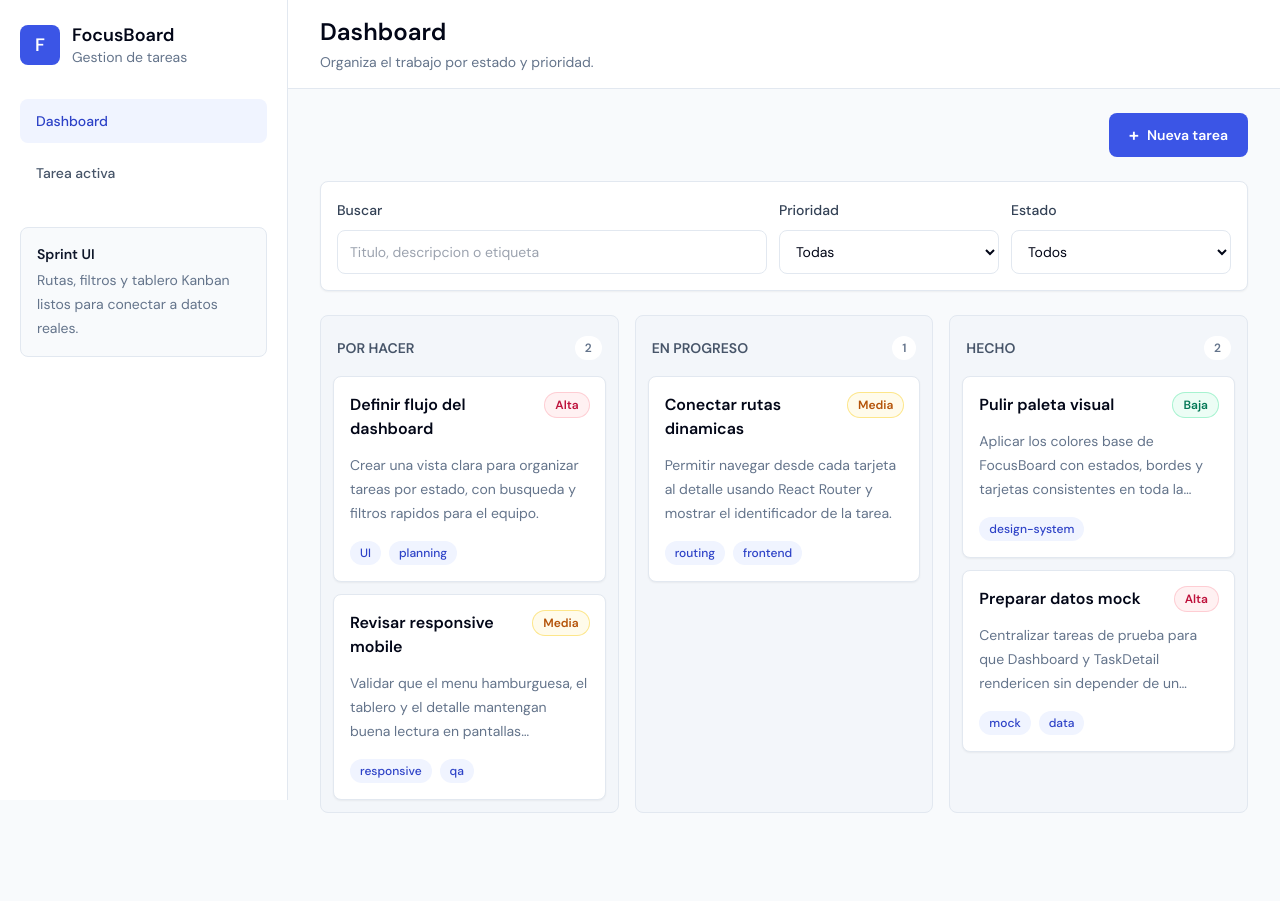
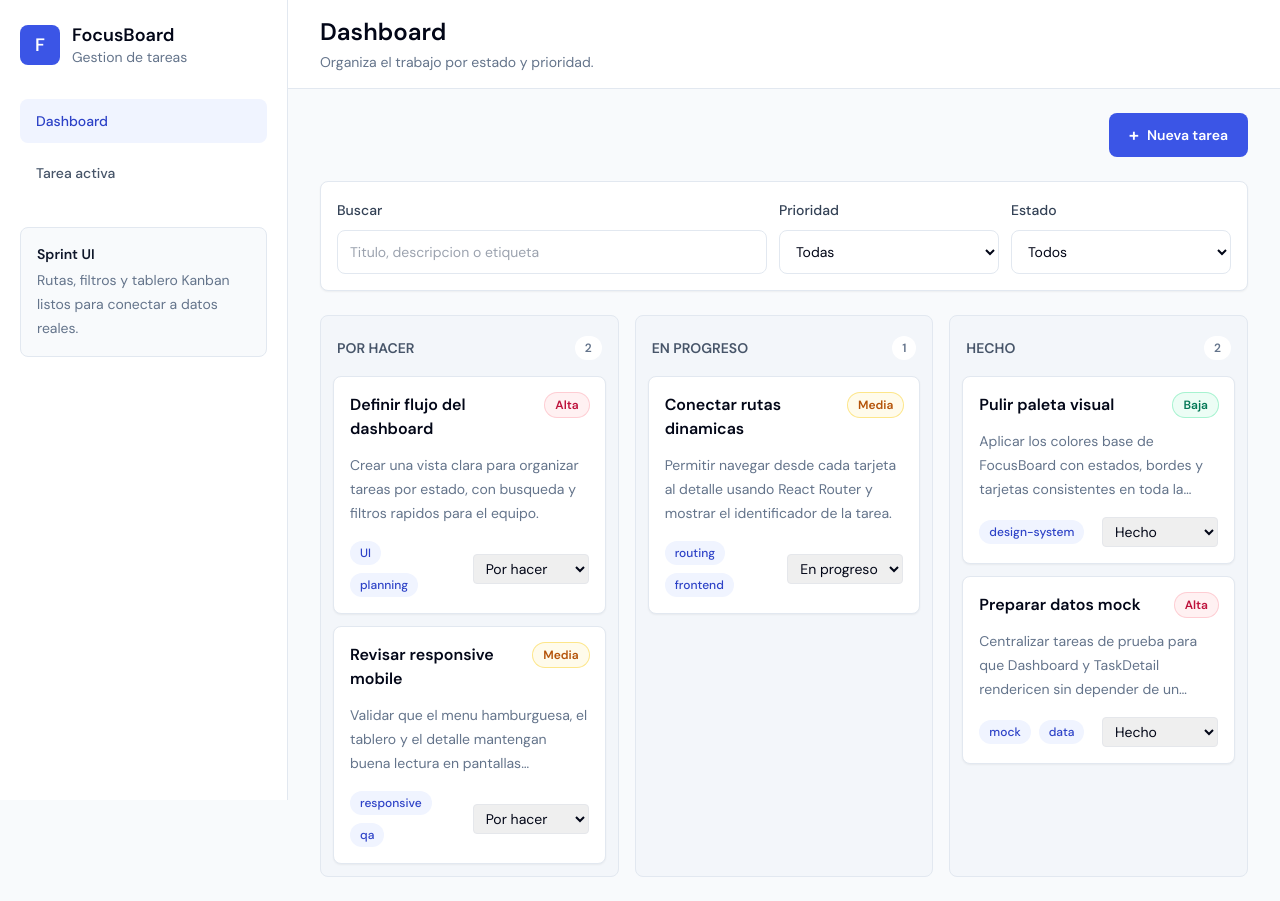
Before and after one commit to jhorch1/focusboard, a React (Vite) app: page / in a window 1280 px wide. Before the commit the page ends 837 px from the top, so only its background shows below. Built offline with nearby package versions, Linux system fonts and the light colour scheme.

Commit message:
feat(task): usar store en TaskDetail y enviar status desde TaskForm

```diff
--- a/src/components/TaskForm.tsx
+++ b/src/components/TaskForm.tsx
@@ -1,6 +1,6 @@
 import { useState } from 'react'
 import { useTaskStore } from '../store/useTaskStore'
-import type { TaskPriority } from '../types'
+import type { TaskPriority, TaskStatus } from '../types'
 
 interface TaskFormProps {
   onSuccess?: () => void
@@ -11,6 +11,7 @@ export default function TaskForm({ onSuccess }: TaskFormProps) {
   const [title, setTitle] = useState('')
   const [description, setDescription] = useState('')
   const [priority, setPriority] = useState<TaskPriority>('medium')
+  const [status, setStatus] = useState<TaskStatus>('todo')
   const [error, setError] = useState('')
 
   const handleSubmit = (event: React.FormEvent<HTMLFormElement>) => {
@@ -26,7 +27,7 @@ export default function TaskForm({ onSuccess }: TaskFormProps) {
       id: crypto.randomUUID(),
       title: title.trim(),
       description: description.trim(),
-      status: 'todo',
+      status,
       priority,
       tags: [],
       createdAt: Date.now(),
@@ -93,6 +94,23 @@ export default function TaskForm({ onSuccess }: TaskFormProps) {
         </select>
       </div>
 
+      <div>
+        <label htmlFor="status" className="block text-sm font-medium text-slate-700">
+          Estado inicial
+        </label>
+        <select
+          id="status"
+          name="status"
+          value={status}
+          onChange={(e) => setStatus(e.target.value as TaskStatus)}
+          className="mt-1 h-11 w-full rounded-lg border border-slate-200 bg-white px-3 text-sm outline-none focus:border-brand-500 focus:ring-4 focus:ring-brand-100"
+        >
+          <option value="todo">Por hacer</option>
+          <option value="in-progress">En progreso</option>
+          <option value="done">Hecho</option>
+        </select>
+      </div>
+
       <button
         type="submit"
         className="h-11 w-full rounded-lg bg-brand-600 text-sm font-semibold text-white transition hover:bg-brand-700"
--- a/src/pages/Dashboard.tsx
+++ b/src/pages/Dashboard.tsx
@@ -138,7 +138,15 @@ export default function Dashboard() {
         {statuses.map((columnStatus) => {
           const columnTasks = filteredTasks.filter((task) => task.status === columnStatus)
           return (
-            <div key={columnStatus} className="rounded-lg border border-slate-200 bg-slate-100/70 p-3">
+            <div
+              key={columnStatus}
+              className="rounded-lg border border-slate-200 bg-slate-100/70 p-3"
+              onDragOver={(e) => e.preventDefault()}
+              onDrop={(e) => {
+                const id = e.dataTransfer.getData('text/plain')
+                if (id) useTaskStore.getState().moveTask(id, columnStatus)
+              }}
+            >
               <div className="flex items-center justify-between px-1 py-2">
                 <h2 className="text-sm font-semibold uppercase tracking-normal text-slate-600">
                   {statusLabels[columnStatus]}
@@ -149,26 +157,47 @@ export default function Dashboard() {
               </div>
               <div className="mt-2 space-y-3">
                 {columnTasks.map((task) => (
-                  <Link
+                  <div
                     key={task.id}
-                    to={`/task/${task.id}`}
+                    draggable
+                    onDragStart={(e) => e.dataTransfer.setData('text/plain', task.id)}
                     className="block rounded-lg border border-slate-200 bg-white p-4 shadow-sm transition hover:-translate-y-0.5 hover:border-brand-200 hover:shadow-md"
                   >
                     <div className="flex items-start justify-between gap-3">
-                      <h3 className="text-base font-semibold leading-6 text-slate-950">{task.title}</h3>
+                      <h3 className="text-base font-semibold leading-6 text-slate-950">
+                        <Link to={`/task/${task.id}`}>{task.title}</Link>
+                      </h3>
                       <span className={`shrink-0 rounded-full px-2.5 py-1 text-xs font-semibold ring-1 ${priorityStyles[task.priority]}`}>
                         {priorityLabels[task.priority]}
                       </span>
                     </div>
                     <p className="mt-3 line-clamp-3 text-sm leading-6 text-slate-500">{task.description}</p>
-                    <div className="mt-4 flex flex-wrap gap-2">
-                      {task.tags.map((tag) => (
-                        <span key={tag} className="rounded-full bg-brand-50 px-2.5 py-1 text-xs font-medium text-brand-700">
-                          {tag}
-                        </span>
-                      ))}
+                    <div className="mt-4 flex items-center justify-between gap-2">
+                      <div className="flex flex-wrap gap-2">
+                        {task.tags.map((tag) => (
+                          <span key={tag} className="rounded-full bg-brand-50 px-2.5 py-1 text-xs font-medium text-brand-700">
+                            {tag}
+                          </span>
+                        ))}
+                      </div>
+
+                      <div>
+                        <label className="sr-only">Cambiar estado</label>
+                        <select
+                          aria-label={`change-status-${task.id}`}
+                          value={task.status}
+                          onChange={(e) => useTaskStore.getState().moveTask(task.id, e.target.value as TaskStatus)}
+                          className="ml-2 rounded border px-2 py-1 text-sm"
+                        >
+                          {statuses.map((s) => (
+                            <option key={s} value={s}>
+                              {statusLabels[s]}
+                            </option>
+                          ))}
+                        </select>
+                      </div>
                     </div>
-                  </Link>
+                  </div>
                 ))}
                 {columnTasks.length === 0 && (
                   <div className="rounded-lg border border-dashed border-slate-300 bg-white/70 p-4 text-sm text-slate-500">
--- a/src/pages/TaskDetail.tsx
+++ b/src/pages/TaskDetail.tsx
@@ -1,9 +1,11 @@
 import { Link, useParams } from 'react-router-dom'
 import Layout from '../components/Layout'
-import { priorityLabels, statusLabels, tasks } from '../data/tasks'
+import { priorityLabels, statusLabels } from '../data/tasks'
+import { useTaskStore } from '../store/useTaskStore'
 
 export default function TaskDetail() {
   const { id } = useParams<{ id: string }>()
+  const tasks = useTaskStore((s) => s.tasks)
   const task = tasks.find((item) => item.id === id)
 
   if (!task) {
```
